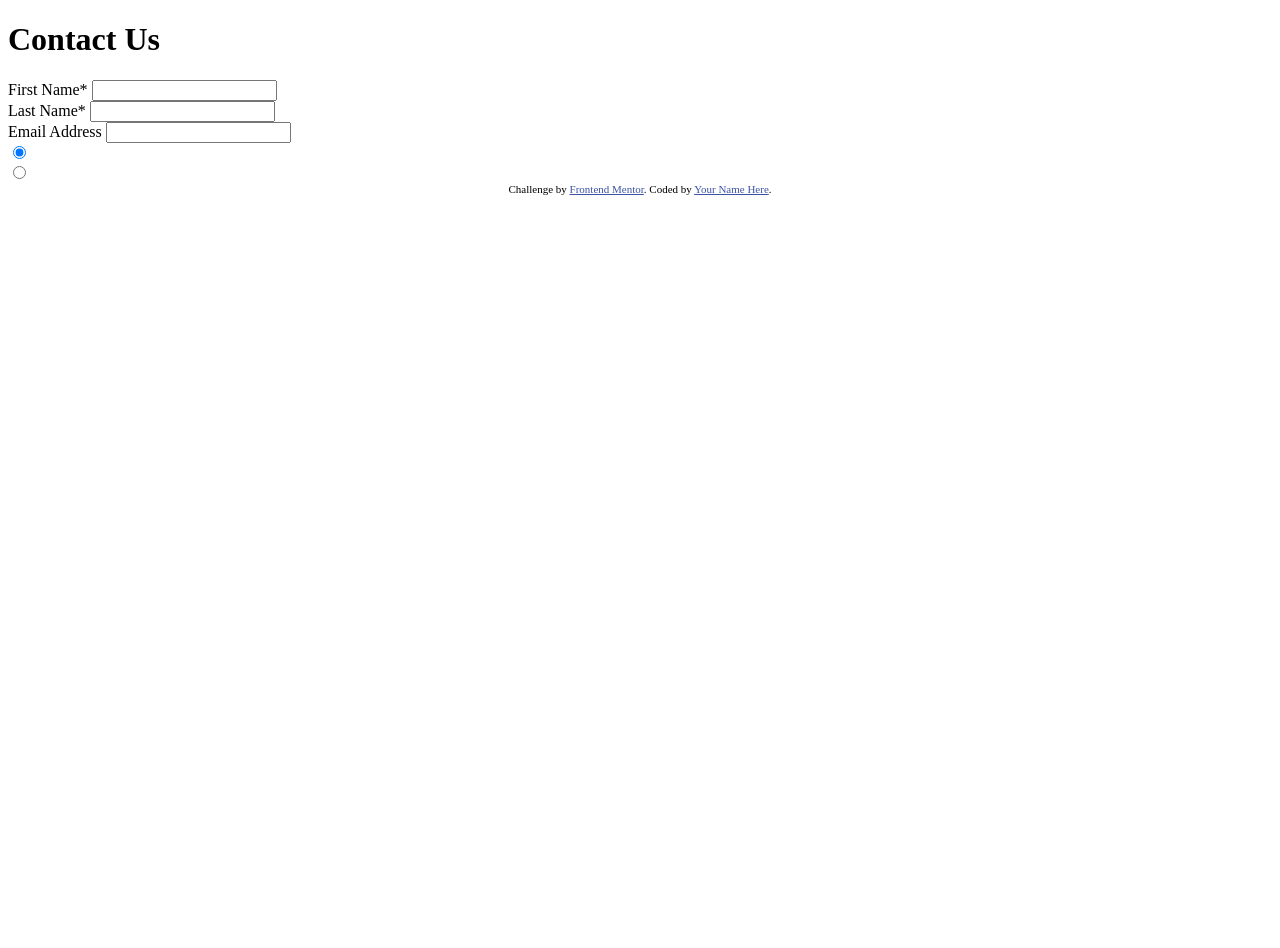
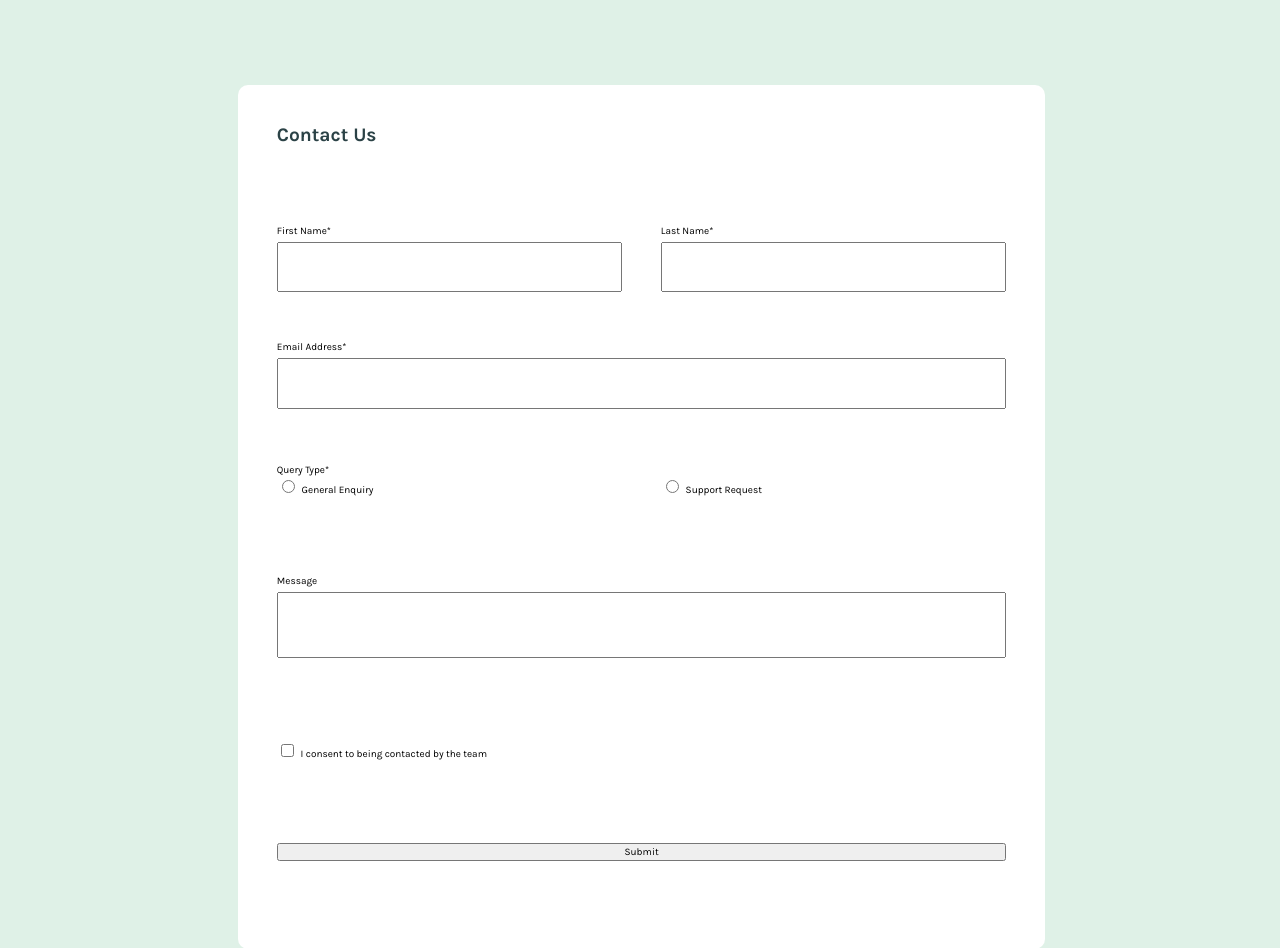
Before and after one commit to Batman-0001/Customer-form, a plain HTML site: page index.html in a window 1280 px wide. Shown: the top 948 px of the page. Before the commit the page ends 800 px from the top, so only its background shows below. Drawn offline with Linux system fonts and the light colour scheme.

Commit message:
add intial styling

```diff
--- a/index.html
+++ b/index.html
@@ -5,14 +5,14 @@
   <meta name="viewport" content="width=device-width, initial-scale=1.0"> <!-- displays site properly based on user's device -->
 
   <link rel="icon" type="image/png" sizes="32x32" href="./assets/images/favicon-32x32.png">
+  <link href="./styles.css" rel="stylesheet"/>
+  <link rel="preconnect" href="https://fonts.googleapis.com">
+  <link rel="preconnect" href="https://fonts.gstatic.com" crossorigin>
+  <link href="https://fonts.googleapis.com/css2?family=DM+Sans:ital,opsz,wght@0,9..40,100..1000;1,9..40,100..1000&family=Karla:ital,wght@0,200..800;1,200..800&display=swap" rel="stylesheet">
 
   <title>Frontend Mentor | Contact form</title>
 
 
-  <style>
-    .attribution { font-size: 11px; text-align: center; }
-    .attribution a { color: hsl(228, 45%, 44%); }
-  </style>
 </head>
 <body>
 
@@ -21,7 +21,7 @@
     <section class="name">
       <div>
         <label for="first-name">First Name<span aria-label="required">*</span></label>
-        <input type="text" id="first-name" name="first-name" minlength="3" maxlength="20"/>
+        <input type="text" id="first-name" name="first-name" minlength="3" maxlength="20" pattern="[a-zA-z]"/>
       </div>
       <div>
         <label for="last-name">Last Name<span aria-label="required">*</span></label>
@@ -29,23 +29,34 @@
       </div>
     </section>
     <div class="Email">
-      <label for="email">Email Address</label>
-      <input type="email" id="email" name="email"/>
+      <label for="email">Email Address<span aria-label="required">*</span></label>
+      <input type="email" id="email" name="email" pattern="\w{5,}@[a-z]{5,}.com"/>
     </div>
     <section class="query-choice">
-      <label for="query"></label>
+      <span>Query Type<span aria-label="required">*</span></span>
+      <div class="query-choice-inner">
       <div>
-        <input type="radio" id="query" name="query" checked/>
+        <input type="radio" id="general-enquiry" name="query"/>
+        <label for="general-enquiry">General Enquiry</label>
       </div>
       <div>
-        <input type="radio" id="query" name=""/>
+        <input type="radio" id="support-request" name="query"/>
+        <label for="support-request">Support Request</label>
       </div>
+    </div>
     </section>
+    <div class="text-message">
+      <label for="message">Message</label>
+      <textarea id="message" name="message" autocomplete="on" rows="4"></textarea>
+    </div>
+    <div class="consent-check">
+      <input type="checkbox" id="consent" name="consent"/>
+      <label for="consent">I consent to being contacted by the team</label>
+    </div>
+    <div class="submit">
+      <button type="submit">Submit</button>
+    </div>
   </main>
 
-  <div class="attribution">
-    Challenge by <a href="https://www.frontendmentor.io?ref=challenge">Frontend Mentor</a>.
-    Coded by <a href="#">Your Name Here</a>.
-  </div>
 </body>
 </html>
--- /dev/null
+++ b/styles.css
@@ -0,0 +1,87 @@
+:root {
+    --light-green: hsl(148, 38%, 91%);
+    --medium-green: hsl(169, 82%, 27%);
+    --red: hsl(0, 66%, 54%);
+    --white: hsl(0, 0%, 100%);
+    --medium-grey: hsl(186, 15%, 59%);
+    --dark-grey: hsl(187, 24%, 22%);
+}
+
+body {
+    background-color: var(--light-green);
+    position: relative;
+    font-family: "karla";
+    height: 120vh;
+    width: 100vw;
+    box-sizing: border-box;
+}
+
+
+main.container {
+    width: 60vw;
+    height: 100vh;
+    background-color: var(--white);
+    position: absolute;
+    left: 18%;
+    top: 8%;
+    display: grid;
+    gap: 2%;
+    padding: 3% 0 2% 3%;
+    border-radius: 10px;
+}
+
+section.name,
+div.query-choice-inner {
+    display: grid;
+    grid-template-columns: repeat(2, 1fr);
+}
+
+h1.heading {
+    font-size: 1.2rem;
+    color: var(--dark-grey);
+    margin: 0;
+    padding: 0;
+}
+
+section.name label,
+div.Email label,
+div.text-message label {
+    display: block;
+}
+
+section.name input,
+div.Email input {
+    height: 50%;
+}
+
+section.name input {
+    width: 90%;
+}
+
+div.Email input,
+textarea {
+    width: 95%;
+}
+
+label,
+span {
+    font-size: 10px;
+}
+
+label {
+    margin-bottom: 5px;
+}
+
+input,
+textarea,
+span,
+button {
+    font-family: inherit;
+    resize: none;
+    box-sizing: border-box;
+}
+
+button {
+    font-size: 10px;
+    width: 95%;
+}
```
